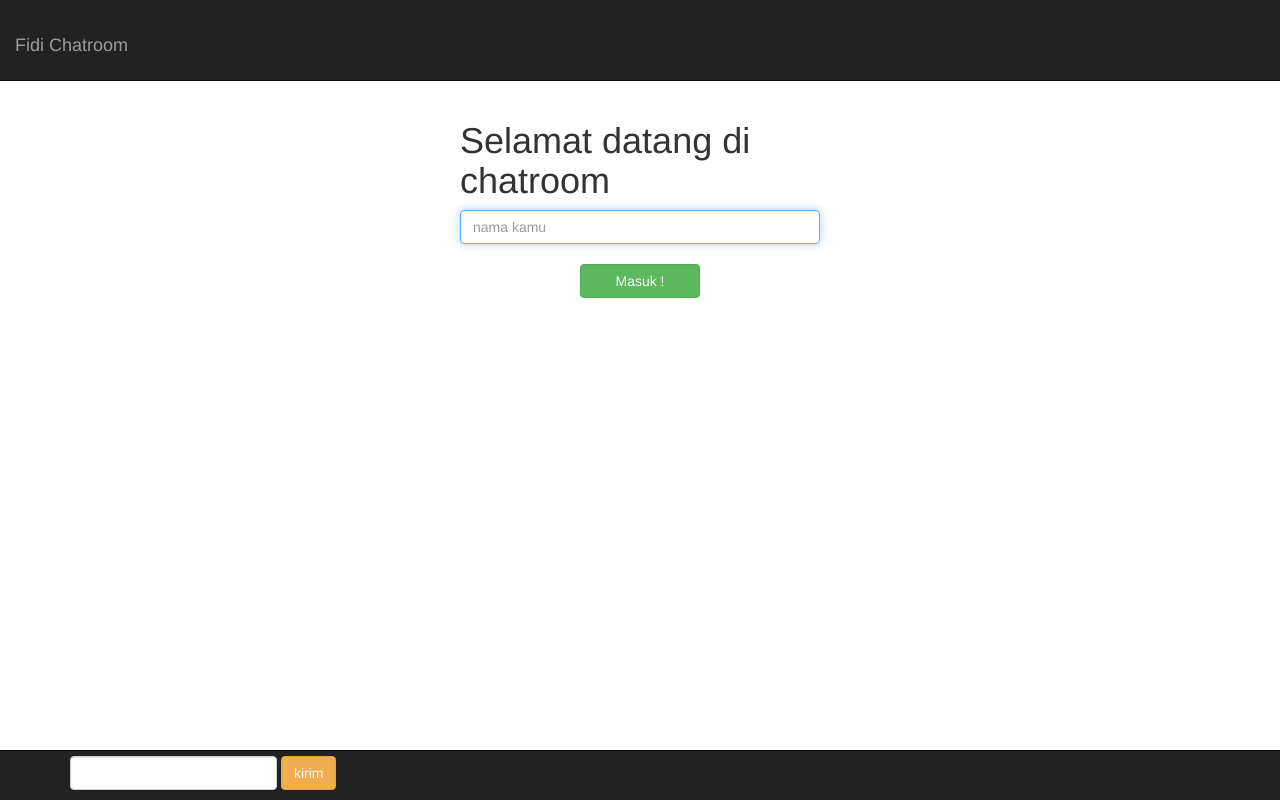
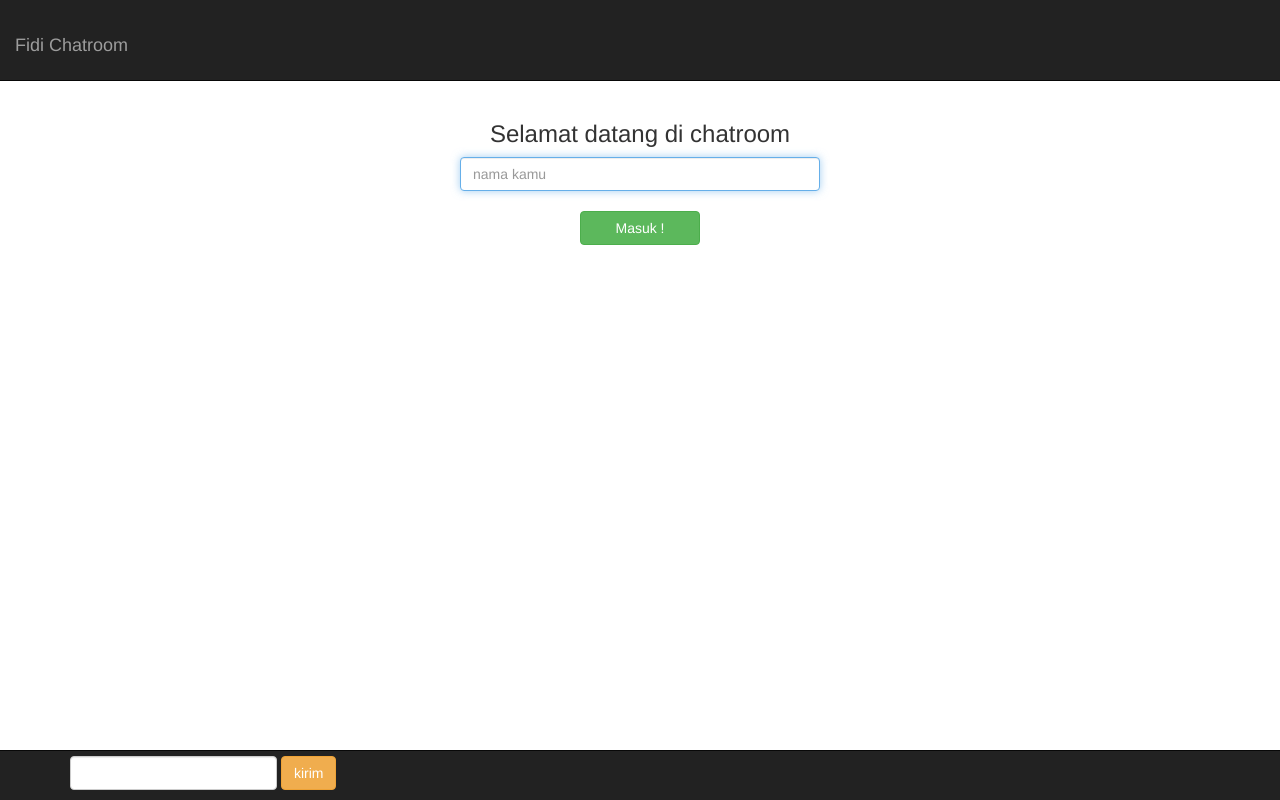
Before and after one commit to heryfidiawan07/node_chat_room, a website: page chatroom.html in a window 1280 px wide. Drawn offline with nearby package versions, Linux system fonts and the light colour scheme; no server answers.

Commit message:
mod wellcome

```diff
--- a/chatroom.html
+++ b/chatroom.html
@@ -20,7 +20,7 @@
 	<div class="container">
 		<div class="row">
 			<div id="homepage" class="col-md-4 col-md-offset-4">
-				<h1>Selamat datang di chatroom</h1>
+				<h3 class="text-center">Selamat datang di chatroom</h3>
 				<input type="text" id="nama" placeholder="nama kamu" class="form-control" required autofocus>
 				<br>
 				<button id="submit_name" class="btn btn-success col-md-4 col-md-offset-4">Masuk !</button>
```
